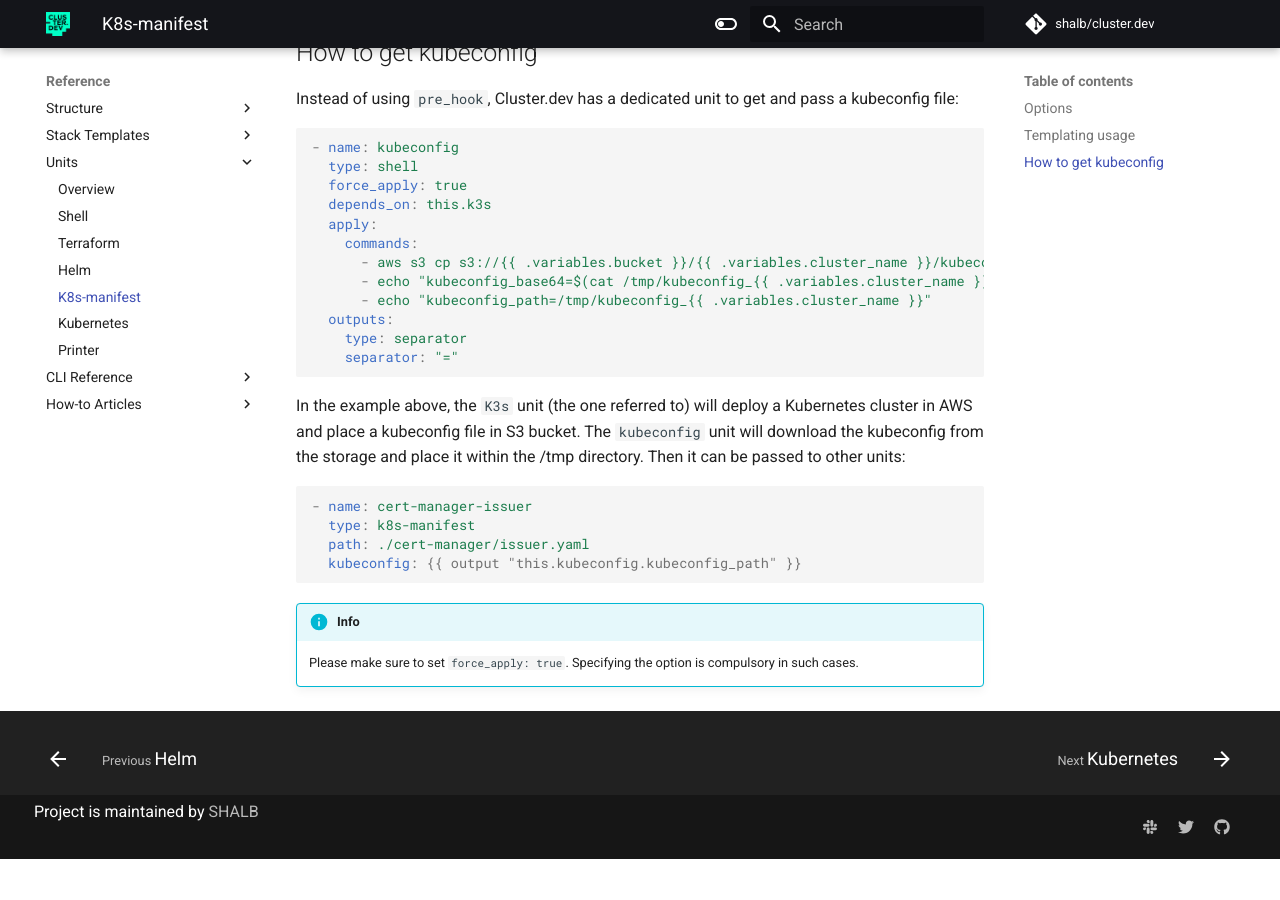
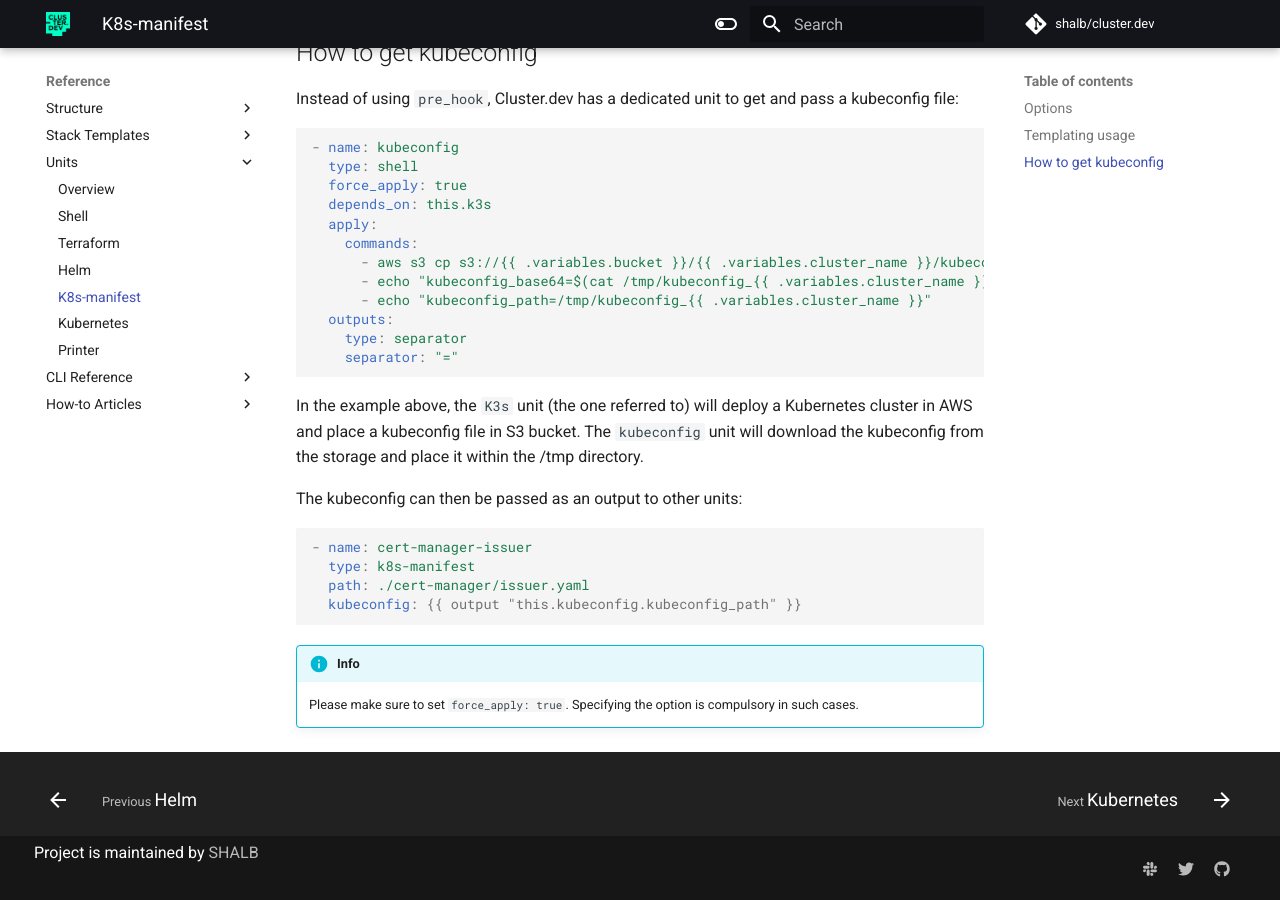
Before and after one commit to shalb/cluster.dev, an MkDocs documentation site: the page built from docs/units-k8s-manifest.md, in a window 1280 px wide and 900 px high, scrolled down 1318 px. Built offline with MkDocs 1.6.1 and Material for MkDocs 9.7.7, drawn with Linux system fonts in a browser that asks for light colours; comment, search, counter and statistics services are not loaded; before the commit the page ends 2177 px from its top, so only the background shows below that.

Commit message:
update a kubeconfig info

````diff
--- a/docs/units-k8s-manifest.md
+++ b/docs/units-k8s-manifest.md
@@ -64,7 +64,9 @@ Instead of using `pre_hook`, Cluster.dev has a dedicated unit to get and pass a
     separator: "="
 ```
 
-In the example above, the `K3s` unit (the one referred to) will deploy a Kubernetes cluster in AWS and place a kubeconfig file in S3 bucket. The `kubeconfig` unit will download the kubeconfig from the storage and place it within the /tmp directory. Then it can be passed to other units:
+In the example above, the `K3s` unit (the one referred to) will deploy a Kubernetes cluster in AWS and place a kubeconfig file in S3 bucket. The `kubeconfig` unit will download the kubeconfig from the storage and place it within the /tmp directory.
+
+The kubeconfig can then be passed as an output to other units:
 
 ```yaml
 - name: cert-manager-issuer
````
